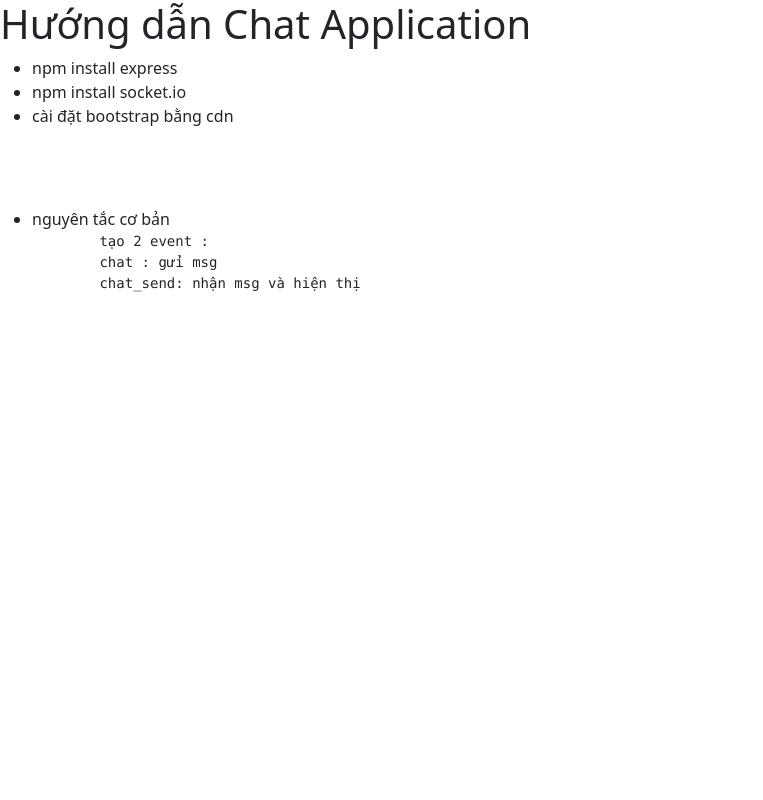
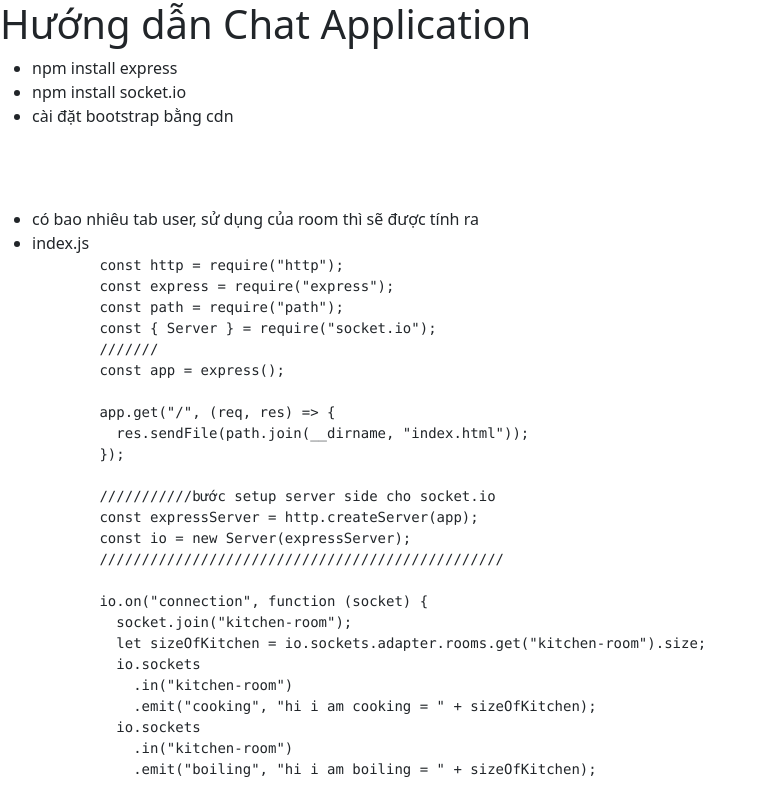
Before and after one commit to haisoftwarevn/hn_lib_how_to_create_room_count_users, a website: page guide.html in a window 1280 px wide. Shown: the top 800 px of the page, without its empty margins (0-763 px from the left). Drawn offline with nearby package versions, Linux system fonts and the light colour scheme.

Commit message:
work -well

```diff
--- a/guide.html
+++ b/guide.html
@@ -10,12 +10,45 @@
         <script src="https://cdn.jsdelivr.net/npm/bootstrap@5.3.0-alpha1/dist/js/bootstrap.bundle.min.js" integrity="sha384-w76AqPfDkMBDXo30jS1Sgez6pr3x5MlQ1ZAGC+nuZB+EYdgRZgiwxhTBTkF7CXvN" crossorigin="anonymous"></script>
     </pre>
   </li>
+  <li>có bao nhiêu tab user, sử dụng của room thì sẽ được tính ra</li>
   <li>
-    nguyên tắc cơ bản
+    index.js
     <pre>
-        tạo 2 event :
-        chat : gửi msg
-        chat_send: nhận msg và hiện thị
+        const http = require("http");
+        const express = require("express");
+        const path = require("path");
+        const { Server } = require("socket.io");
+        ///////
+        const app = express();
+
+        app.get("/", (req, res) => {
+          res.sendFile(path.join(__dirname, "index.html"));
+        });
+
+        ///////////bước setup server side cho socket.io
+        const expressServer = http.createServer(app);
+        const io = new Server(expressServer);
+        ////////////////////////////////////////////////
+
+        io.on("connection", function (socket) {
+          socket.join("kitchen-room");
+          let sizeOfKitchen = io.sockets.adapter.rooms.get("kitchen-room").size;
+          io.sockets
+            .in("kitchen-room")
+            .emit("cooking", "hi i am cooking = " + sizeOfKitchen);
+          io.sockets
+            .in("kitchen-room")
+            .emit("boiling", "hi i am boiling = " + sizeOfKitchen);
+
+          socket.join("bed-room");
+          io.sockets.in("bed-room").emit("sleep", "hi i am sleeping = ");
+          io.sockets.in("bed-room").emit("rest", "hi i am in rest");
+        });
+
+        expressServer.listen(3000, () => {
+          console.log("the server is running on 3000");
+        });
+
     </pre>
   </li>
 </ul>
```
Also changed, not shown: index.html (+3 -35 lines), index.js (+12 -3 lines).
